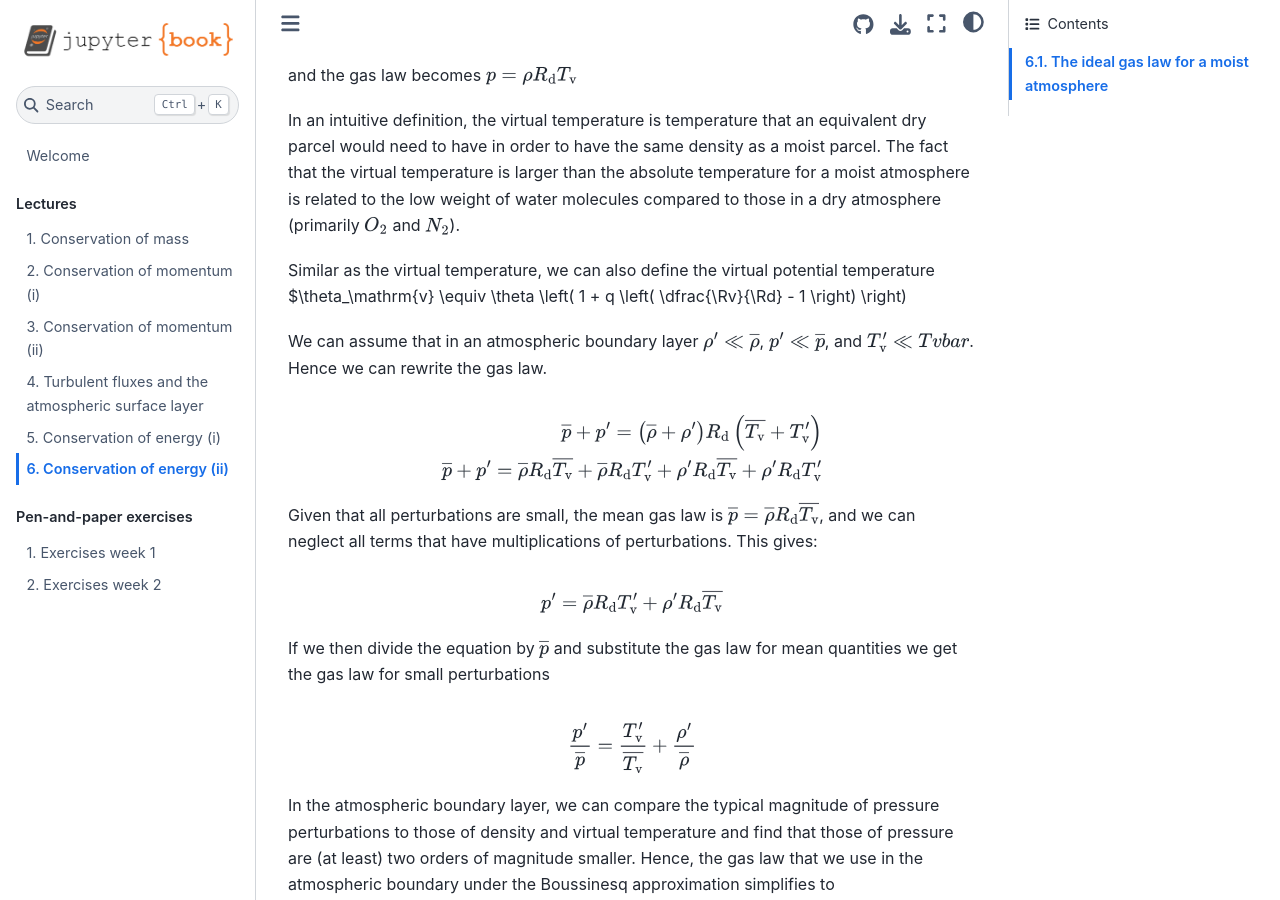
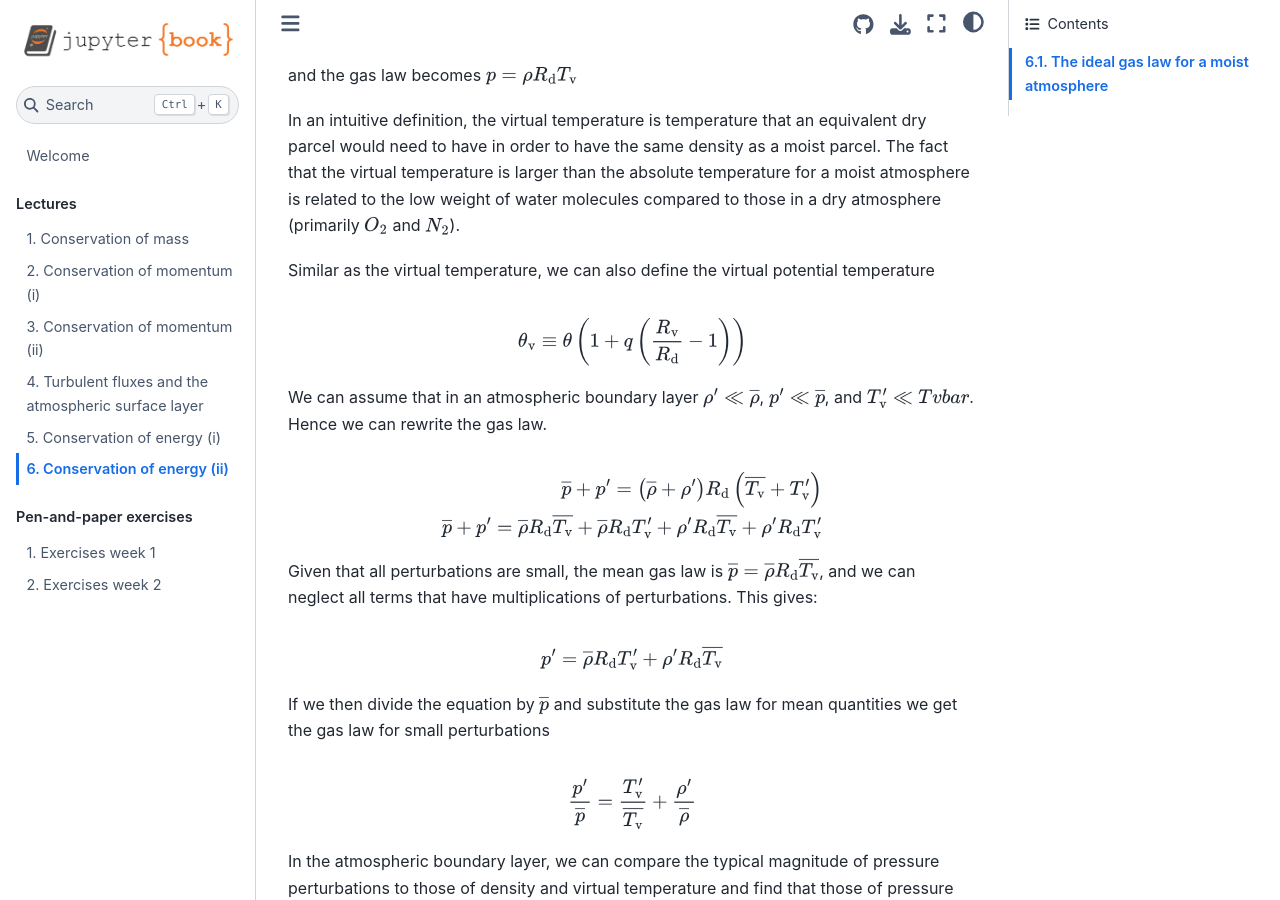
Before and after one commit to boundary-layer-meteo/boundary-layer-meteo.github.io, a Jupyter Book: the page built from lectures/6_energy_ii.md, in a window 1280 px wide and 900 px high, scrolled down 843 px. Built offline with Jupyter Book 1.0.4 settings and Sphinx 7.4.7 and the Sphinx Book theme 1.1.4, drawn with Linux system fonts in a browser that asks for light colours.

Commit message:
A bit of cleanup and a fix.

```diff
--- a/lectures/6_energy_ii.md
+++ b/lectures/6_energy_ii.md
@@ -51,7 +51,10 @@ and the gas law becomes $p = \rho \Rd \Tv$
 In an intuitive definition, the virtual temperature is temperature that an equivalent dry parcel would need to have in order to have the same density as a moist parcel. The fact that the virtual temperature is larger than the absolute temperature for a moist atmosphere is related to the low weight of water molecules compared to those in a dry atmosphere (primarily $O_2$ and $N_2$).
 
 Similar as the virtual temperature, we can also define the virtual potential temperature
-$\theta_\mathrm{v} \equiv \theta \left( 1 + q \left( \dfrac{\Rv}{\Rd} - 1 \right) \right)
+
+$$
+\theta_\mathrm{v} \equiv \theta \left( 1 + q \left( \dfrac{\Rv}{\Rd} - 1 \right) \right)
+$$
 
 We can assume that in an atmospheric boundary layer $\rhoprime \ll \rhobar$, $\pprime \ll \pbar$, and $\Tvprime \ll Tvbar$. Hence we can rewrite the gas law.
 
```
Also changed, not shown: lectures/old/introduction.md (renamed from lectures/introduction.md), lectures/old/temperature.md (renamed from lectures/temperature.md), lectures/old/turbulence.md (renamed from lectures/turbulence.md), lectures/old/wind.md (renamed from lectures/wind.md).
